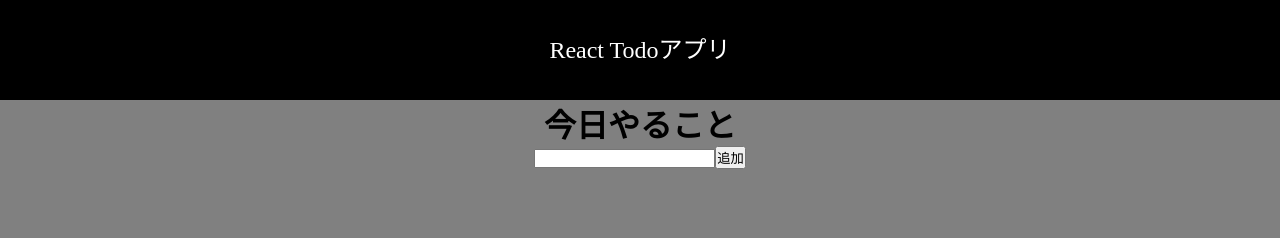
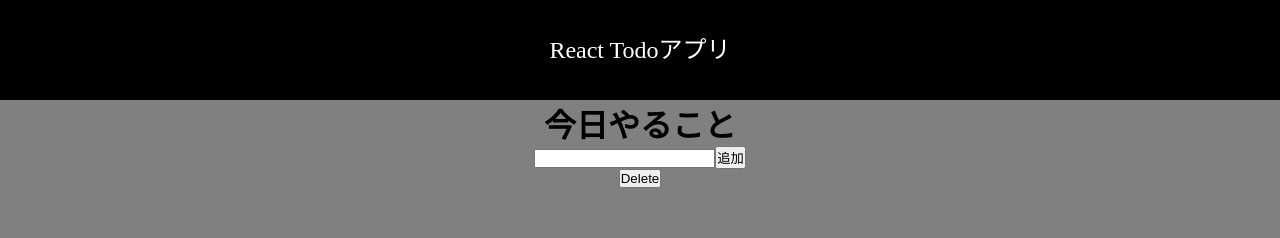
Before and after one commit to shin-tc-10/react-todo-app, a React (Create React App) app: page / in a window 1280 px wide. Both pictures are taken after a click on the button "追加". Shown: the top 238 px of the page. Built offline with nearby package versions, Linux system fonts and the light colour scheme.

Commit message:
Todo追加、削除機能実装

```diff
--- a/src/components/Main.jsx
+++ b/src/components/Main.jsx
@@ -1,14 +1,45 @@
-import React from "react";
+import React, { useState } from "react";
+import Todo from "./Todo";
 
 const Main = () => {
+  const [todos, setTodos] = useState([]);
+  const [inputValue, setInputValue] = useState("");
+
+  const handleInputChange = (e) => {
+    console.log(e);
+    setInputValue(e.target.value);
+  };
+
+  const handleAddTodo = () => {
+    setTodos([...todos, inputValue]);
+    // setInputValue("");
+    console.log(todos);
+  };
+
+  const handleDeleteTodo = (index) => {
+    const newTodos = todos.filter((_, idx) => idx !== index);
+    setTodos(newTodos);
+  };
+
   return (
     <div className="main">
       <main>
         <h1>今日やること</h1>
         <div>
-          <input type="text"></input>
-          <button>追加</button>
+          <input
+            type="text"
+            value={inputValue}
+            onChange={handleInputChange}
+          ></input>
+          <button onClick={handleAddTodo}>追加</button>
         </div>
+        {todos.map((todo, index) => (
+          <Todo
+            key={index}
+            todo={todo}
+            onDelete={() => handleDeleteTodo(index)}
+          />
+        ))}
       </main>
     </div>
   );
--- a/src/components/Todo.jsx
+++ b/src/components/Todo.jsx
@@ -1,7 +1,12 @@
 import React from "react";
 
-const Todo = () => {
-  return <div></div>;
+const Todo = ({ todo, onDelete }) => {
+  return (
+    <div>
+      <span>{todo}</span>
+      <button onClick={onDelete}>Delete</button>
+    </div>
+  );
 };
 
 export default Todo;
```
